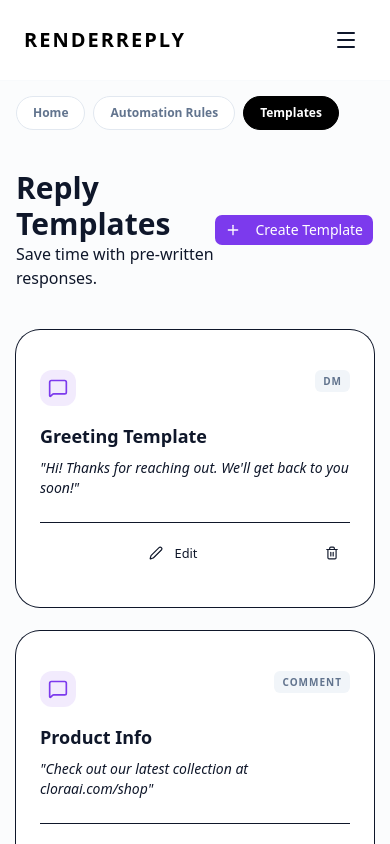
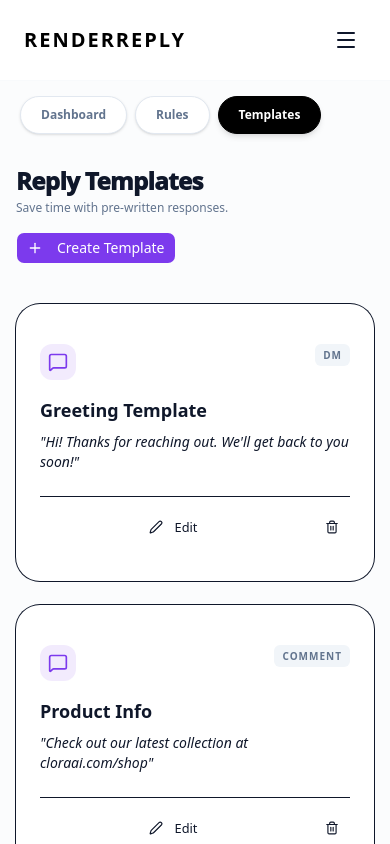
Before and after one commit to renderreply/renderreply-frontend-website, a Next.js app: page /dashboard/templates in a window 390 px wide. Shown: the top 844 px of the page. Built offline with nearby package versions, Linux system fonts and the light colour scheme; no server answers.

Commit message:
Professional: Rename Home to Dashboard and fix mobile header typography

```diff
--- a/src/app/(dashboard)/dashboard/page.tsx
+++ b/src/app/(dashboard)/dashboard/page.tsx
@@ -142,22 +142,22 @@ function DashboardContent() {
 
       <main className="flex-1 p-4 md:p-8">
         {/* Mobile Sub-Nav */}
-        <nav className="md:hidden flex items-center gap-2 mb-8 overflow-x-auto pb-2 no-scrollbar">
-          <Link href="/dashboard" className="px-4 py-2 bg-black border border-black rounded-full text-xs font-bold text-white whitespace-nowrap">
-            Home
+        <nav className="md:hidden flex items-center gap-2 mb-6 overflow-x-auto pb-2 no-scrollbar px-1">
+          <Link href="/dashboard" className="px-5 py-2.5 bg-black border border-black rounded-full text-xs font-bold text-white whitespace-nowrap shadow-md">
+            Dashboard
           </Link>
-          <Link href="/dashboard/rules" className="px-4 py-2 bg-white border border-slate-200 rounded-full text-xs font-bold text-slate-500 whitespace-nowrap">
-            Automation Rules
+          <Link href="/dashboard/rules" className="px-5 py-2.5 bg-white border border-slate-200 rounded-full text-xs font-bold text-slate-500 whitespace-nowrap shadow-sm">
+            Rules
           </Link>
-          <Link href="/dashboard/templates" className="px-4 py-2 bg-white border border-slate-200 rounded-full text-xs font-bold text-slate-500 whitespace-nowrap">
+          <Link href="/dashboard/templates" className="px-5 py-2.5 bg-white border border-slate-200 rounded-full text-xs font-bold text-slate-500 whitespace-nowrap shadow-sm">
             Templates
           </Link>
         </nav>
 
-        <header className="flex justify-between items-center mb-10">
+        <header className="flex flex-col md:flex-row justify-between items-start md:items-center gap-4 mb-10">
           <div>
-            <h1 className="text-3xl font-bold">Welcome back, {session?.user?.name || 'User'}</h1>
-            <p className="text-muted-foreground">Here's what's happening with your automations today.</p>
+            <h1 className="text-2xl md:text-3xl font-[1000] tracking-tight leading-tight">Welcome back, {session?.user?.name?.split(' ')[0] || 'User'}</h1>
+            <p className="text-xs md:text-sm font-medium text-slate-500 mt-1">Here's your automation summary for today.</p>
           </div>
           <div className="flex gap-3">
             <Button variant="ghost" size="sm" onClick={fetchAll} disabled={isLoadingData}>
--- a/src/app/(dashboard)/dashboard/rules/page.tsx
+++ b/src/app/(dashboard)/dashboard/rules/page.tsx
@@ -101,22 +101,22 @@ export default function RulesPage() {
 
       <main className="flex-1 p-4 md:p-8">
         {/* Mobile Sub-Nav */}
-        <nav className="md:hidden flex items-center gap-2 mb-8 overflow-x-auto pb-2 no-scrollbar">
-          <Link href="/dashboard" className="px-4 py-2 bg-white border border-slate-200 rounded-full text-xs font-bold text-slate-500 whitespace-nowrap">
-            Home
+        <nav className="md:hidden flex items-center gap-2 mb-6 overflow-x-auto pb-2 no-scrollbar px-1">
+          <Link href="/dashboard" className="px-5 py-2.5 bg-white border border-slate-200 rounded-full text-xs font-bold text-slate-500 whitespace-nowrap shadow-sm">
+            Dashboard
           </Link>
-          <Link href="/dashboard/rules" className="px-4 py-2 bg-black border border-black rounded-full text-xs font-bold text-white whitespace-nowrap">
-            Automation Rules
+          <Link href="/dashboard/rules" className="px-5 py-2.5 bg-black border border-black rounded-full text-xs font-bold text-white whitespace-nowrap shadow-md">
+            Rules
           </Link>
-          <Link href="/dashboard/templates" className="px-4 py-2 bg-white border border-slate-200 rounded-full text-xs font-bold text-slate-500 whitespace-nowrap">
+          <Link href="/dashboard/templates" className="px-5 py-2.5 bg-white border border-slate-200 rounded-full text-xs font-bold text-slate-500 whitespace-nowrap shadow-sm">
             Templates
           </Link>
         </nav>
 
-        <header className="flex justify-between items-center mb-10">
+        <header className="flex flex-col md:flex-row justify-between items-start md:items-center gap-4 mb-10">
           <div>
-            <h1 className="text-3xl font-bold">Automation Rules</h1>
-            <p className="text-muted-foreground">Manage your if/then logic for Instagram.</p>
+            <h1 className="text-2xl md:text-3xl font-[1000] tracking-tight leading-tight">Automation Rules</h1>
+            <p className="text-xs md:text-sm font-medium text-slate-500 mt-1">Manage your if/then logic for Instagram.</p>
           </div>
           <div className="flex gap-4">
             <Button className="bg-primary text-white" onClick={handleCreate}>
--- a/src/app/(dashboard)/dashboard/templates/page.tsx
+++ b/src/app/(dashboard)/dashboard/templates/page.tsx
@@ -64,22 +64,22 @@ export default function TemplatesPage() {
 
       <main className="flex-1 p-4 md:p-8">
         {/* Mobile Sub-Nav */}
-        <nav className="md:hidden flex items-center gap-2 mb-8 overflow-x-auto pb-2 no-scrollbar">
-          <Link href="/dashboard" className="px-4 py-2 bg-white border border-slate-200 rounded-full text-xs font-bold text-slate-500 whitespace-nowrap">
-            Home
+        <nav className="md:hidden flex items-center gap-2 mb-6 overflow-x-auto pb-2 no-scrollbar px-1">
+          <Link href="/dashboard" className="px-5 py-2.5 bg-white border border-slate-200 rounded-full text-xs font-bold text-slate-500 whitespace-nowrap shadow-sm">
+            Dashboard
           </Link>
-          <Link href="/dashboard/rules" className="px-4 py-2 bg-white border border-slate-200 rounded-full text-xs font-bold text-slate-500 whitespace-nowrap">
-            Automation Rules
+          <Link href="/dashboard/rules" className="px-5 py-2.5 bg-white border border-slate-200 rounded-full text-xs font-bold text-slate-500 whitespace-nowrap shadow-sm">
+            Rules
           </Link>
-          <Link href="/dashboard/templates" className="px-4 py-2 bg-black border border-black rounded-full text-xs font-bold text-white whitespace-nowrap">
+          <Link href="/dashboard/templates" className="px-5 py-2.5 bg-black border border-black rounded-full text-xs font-bold text-white whitespace-nowrap shadow-md">
             Templates
           </Link>
         </nav>
 
-        <header className="flex justify-between items-center mb-10">
+        <header className="flex flex-col md:flex-row justify-between items-start md:items-center gap-4 mb-10">
           <div>
-            <h1 className="text-3xl font-bold">Reply Templates</h1>
-            <p className="text-muted-foreground">Save time with pre-written responses.</p>
+            <h1 className="text-2xl md:text-3xl font-[1000] tracking-tight leading-tight">Reply Templates</h1>
+            <p className="text-xs md:text-sm font-medium text-slate-500 mt-1">Save time with pre-written responses.</p>
           </div>
           <Button className="bg-primary text-white" onClick={() => handleOpenModal()}>
             <Plus className="mr-2 h-4 w-4" /> Create Template
```
